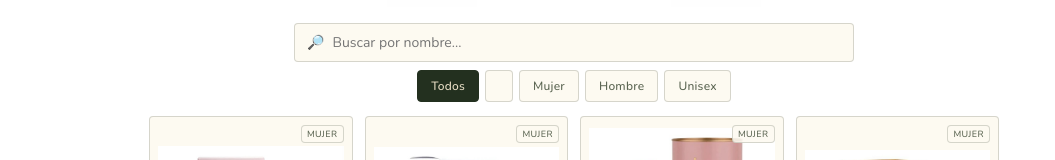
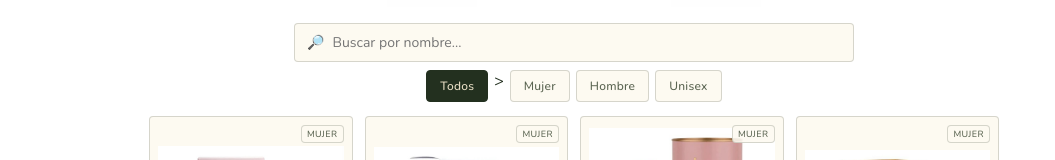
Before and after one commit to JESUS-1009/tuperfu.github.io, a website: page index.html in a window 1280 px wide. Shown: the part 284-444 px from the top of the page, without its empty margins (66-1121 px from the left). Drawn offline with nearby package versions, Linux system fonts and the light colour scheme.

Commit message:
Update index.html

```diff
--- a/index.html
+++ b/index.html
@@ -1291,10 +1291,7 @@
             Todos
           </button>
 
-          <button
-            class="tab-categoria"
-            data-cat="oferta"
-            type="button"
+
           >
 
 
```
